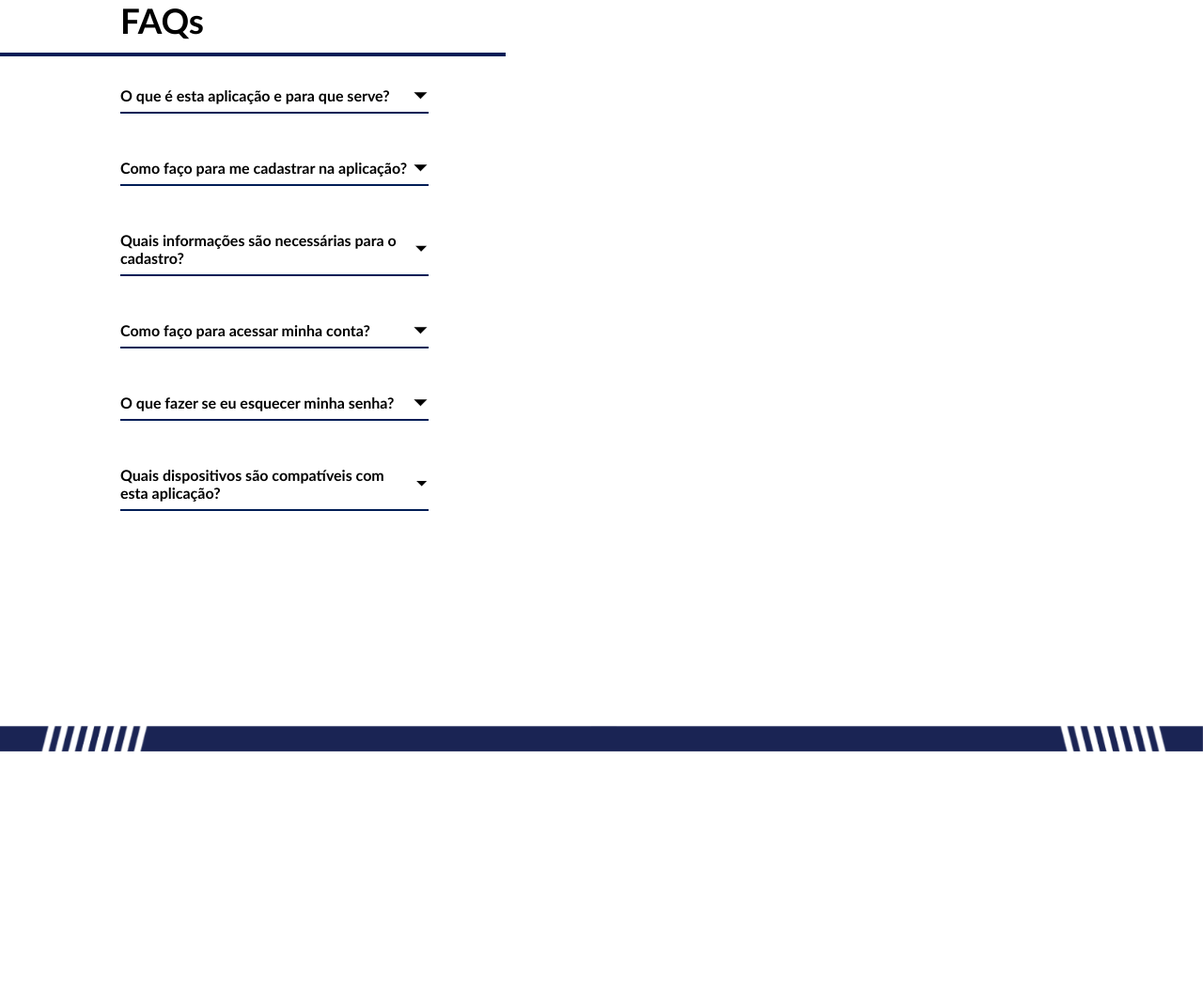
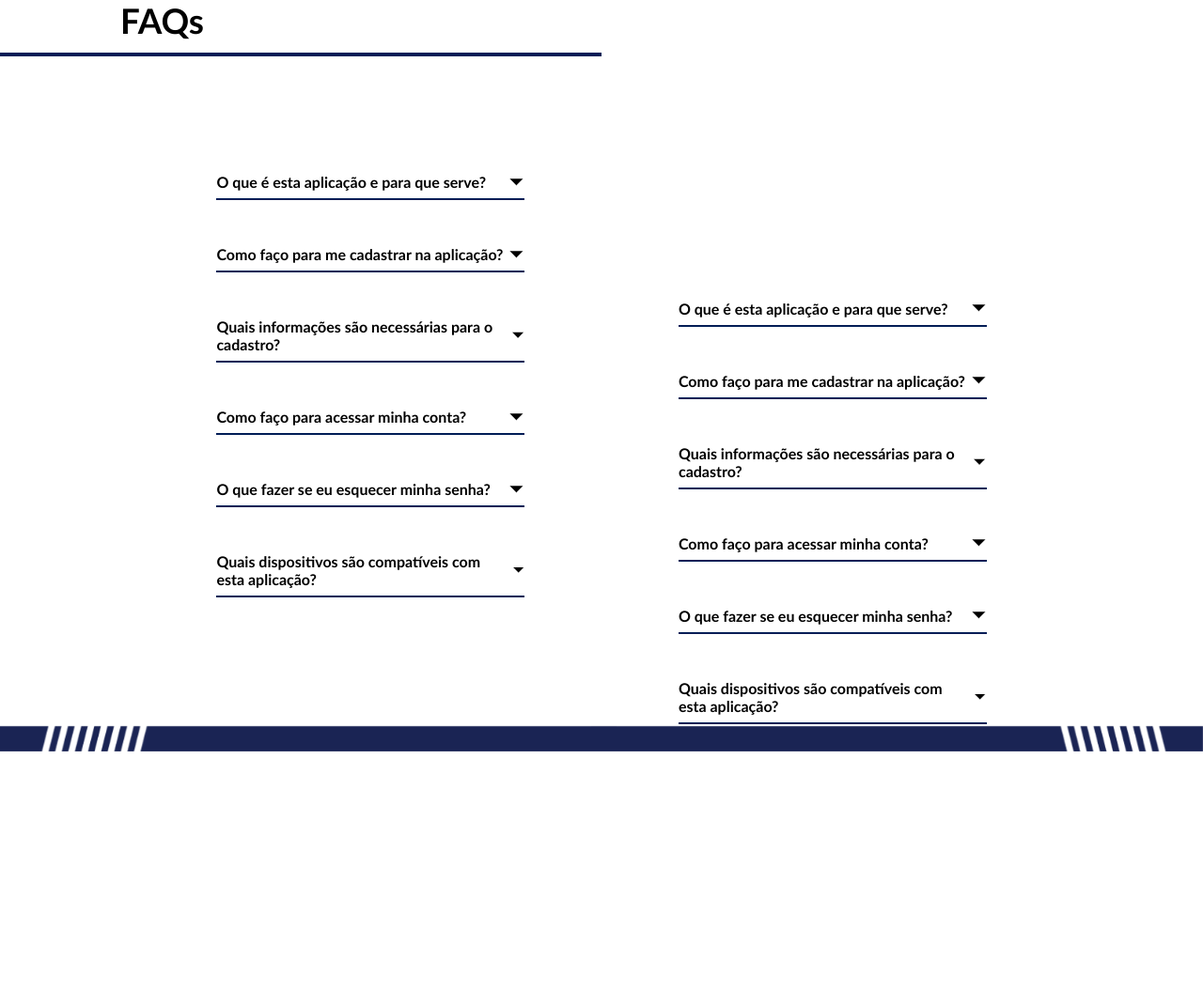
Before and after one commit to everton-ods/etepd-PI, a PHP site: page /Faq_js.html in a window 1280 px wide. Shown: the whole page at 94% size. Before the commit the page ends 800 px from the top, so only its background shows below. Run offline with PHP 8.4, Linux system fonts and the light colour scheme.

Commit message:
nao sei alinhar ao centro

```diff
--- a/Faq_js.html
+++ b/Faq_js.html
@@ -1,5 +1,5 @@
 <!doctype html>
-<html lang="en">
+<html lang="pt-br">
 
 <head>
     <meta charset="utf-8">
@@ -17,9 +17,9 @@
 
     <section>
 
+        <h2 class="title">FAQs</h2>
 
             <section class="sec-left">
-                <h2 class="title">FAQs</h2>
 
                     <div class="faq">
                         <div class="question">
@@ -172,6 +172,172 @@
 
 
 
+
+
+
+
+
+            <section class="sec-right">
+
+
+                    <div class="faq">
+                        <div class="question">
+                            <h3>O que é esta aplicação e para que serve?</h3>
+
+                            <svg wdth="15" height="10" viewbox="0 0 42 25">
+                                <path
+                                    d="M3 3L21 21L39 3"
+                                    stroke="white"
+                                    stroke-wdth="7"
+                                    stroke-linecap="round"
+                                />
+                            </svg>
+                        </div>
+
+                        <div class="answer">
+                            <p>
+                                A aplicação é uma forma de controlar o acesso ao ambiente escolar através de um sistema
+                                que identifica os estudantes no ato da entrada nesse ambiente, visando a segurança de todos os
+                                indivíduos que se encontram dentro desse espaço físico
+                            </p>
+                        </div>
+
+                    </div>
+
+
+
+                    <div class="faq">
+                        <div class="question">
+                            <h3>Como faço para me cadastrar na aplicação?</h3>
+
+                            <svg wdth="15" height="10" viewbox="0 0 42 25">
+                                <path
+                                    d="M3 3L21 21L39 3"
+                                    stroke="white"
+                                    stroke-wdth="7"
+                                    stroke-linecap="round"
+                                />
+                            </svg>
+                        </div>
+
+                        <div class="answer">
+                            <p>
+                                Na página inicial existe um botão de cadastro (canto inferior direito). Ao clicar nesse botão,
+                                você será direcionado para a página de cadastro. Preencha os campos nessa tela e finalize clicando
+                                no botão ao fim da página (login). Ao finalizar essa etapa, você será redirecionado para a página
+                                inicial e poderá acessar o sistema com seu login e senha, escolhidos no cadastr
+                            </p>
+                        </div>
+
+                    </div>
+
+
+
+
+                    <div class="faq">
+                        <div class="question">
+                            <h3>Quais informações são necessárias para o cadastro?</h3>
+
+                            <svg wdth="15" height="10" viewbox="0 0 42 25">
+                                <path
+                                    d="M3 3L21 21L39 3"
+                                    stroke="white"
+                                    stroke-wdth="7"
+                                    stroke-linecap="round"
+                                />
+                            </svg>
+                        </div>
+
+                        <div class="answer">
+                            <p>Para realizar o cadastro será necessário preencher os campos nome, CPF, e-mail, data de
+                                nascimento, turma e turno. Você pode ainda incluir um nome social, caso o tenha. Não esqueça de
+                                escolher uma senha forte e fácil de lembrar.</p>
+                        </div>
+
+                    </div>
+
+
+
+
+                    <div class="faq">
+                        <div class="question">
+                            <h3>Como faço para acessar minha conta?</h3>
+
+                            <svg wdth="15" height="10" viewbox="0 0 42 25">
+                                <path
+                                    d="M3 3L21 21L39 3"
+                                    stroke="white"
+                                    stroke-wdth="7"
+                                    stroke-linecap="round"
+                                />
+                            </svg>
+                        </div>
+
+                        <div class="answer">
+                            <p>Se você já tiver criado sua conta, pode acessar sua conta na página inicial, digitando seu
+                                login e senha nos campos indicados. Após isso, clique no botão login (canto inferior esquerdo).</p>
+                        </div>
+
+                    </div>
+
+
+                    <div class="faq">
+                        <div class="question">
+                            <h3>O que fazer se eu esquecer minha senha?</h3>
+
+                            <svg wdth="15" height="10" viewbox="0 0 42 25">
+                                <path
+                                    d="M3 3L21 21L39 3"
+                                    stroke="white"
+                                    stroke-wdth="7"
+                                    stroke-linecap="round"
+                                />
+                            </svg>
+                        </div>
+
+                        <div class="answer">
+                            <p>Caso não lembre a senha que escolheu no momento do cadastro, você pode acessar a
+                                opção “Esqueci Minha Senha” na tela inicial para redefinir sua senha. Ao clicar nessa opção, será
+                                solicitado seu e-mail institucional. Um link será enviado para o email indicado e você poderá escolher
+                                uma nova senha.</p>
+                        </div>
+
+                    </div>
+
+
+
+                    <div class="faq">
+                        <div class="question">
+                            <h3>Quais dispositivos são compatíveis com esta aplicação?</h3>
+
+                            <svg wdth="15" height="10" viewbox="0 0 42 25">
+                                <path
+                                    d="M3 3L21 21L39 3"
+                                    stroke="white"
+                                    stroke-wdth="7"
+                                    stroke-linecap="round"
+                                />
+                            </svg>
+                        </div>
+
+                        <div class="answer">
+                            <p>A aplicação pode ser aberta em smartphone e desktop (ambos na web).</p>
+                        </div>
+
+                    </div>
+
+
+            </section>
+
+
+
+
+
+
+
+
+
+
     </section>
 
 
--- a/css/styles_Faq_js.css
+++ b/css/styles_Faq_js.css
@@ -5,6 +5,8 @@
   padding: 0;
   box-sizing: border-box;
 }
+
+
 
 /* body {
   background: #1c1c1c;
@@ -17,13 +19,23 @@ section {
   margin: 0 auto;
   display: flex;
   flex-direction: column;
-  align-items:self-start;
 
 }
 
 .sec-left {
-  margin: 0;
+
+  margin: 9% auto 0;
+  align-items:self-start;
 }
+
+.sec-right {
+  margin: -65% auto 0;
+
+
+  align-items:self-end;
+}
+
+
 
 section h2 {
   font-size: 2.3rem;
@@ -99,7 +111,7 @@ svg {
 
 .linha-horizontal{
   position: absolute;
-  width: 42%;
+  width: 50%;
   height: 7.5%;
 
 
```
